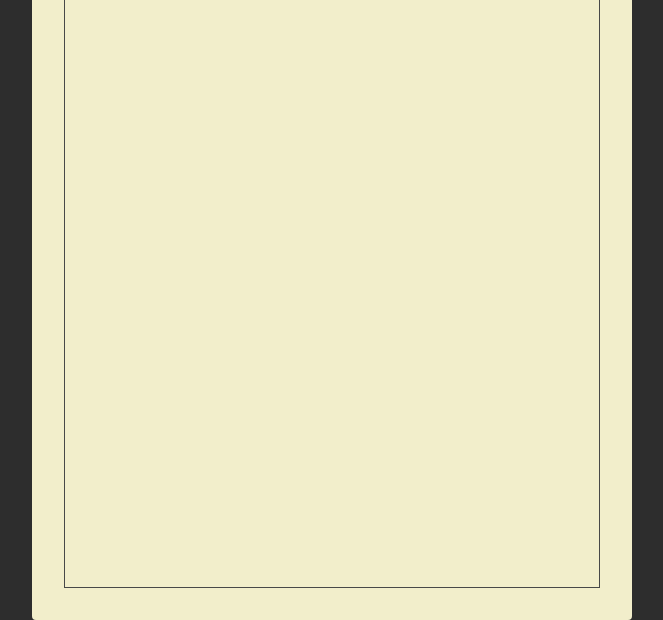
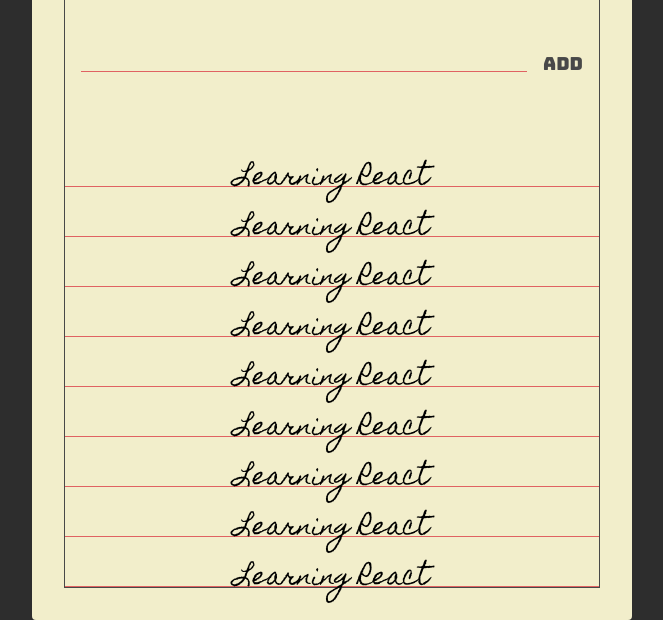
Before and after one commit to michaeldwihadi/react-course-starter, a website: page index.html in a window 1280 px wide. Shown: the part 180-800 px from the top of the page, without its empty margins (308-971 px from the left). Drawn offline with Linux system fonts and the light colour scheme.

Commit message:
Add Todos List Section

```diff
--- a/index.html
+++ b/index.html
@@ -15,7 +15,7 @@
     <div class="container">
       <div class="frame">
         <section class="header">
-          <button class="header-btn">Add</button>
+          <button class="header-btn main-black-color">Add</button>
           <h1 class="header-title">Todo Lists</h1>
           <button class="header-btn main-red-color">Clear</button>
         </section>
@@ -23,8 +23,38 @@
         <section class="add">
           <form action="" class="add-form">
             <input type="text" class="add-input" />
-            <button class="add-btn">Add</button>
+            <button class="add-btn main-black-color">Add</button>
           </form>
+        </section>
+
+        <section class="todos">
+          <div class="todo">
+            <span class="todo-text">Learning React</span>
+          </div>
+          <div class="todo">
+            <span class="todo-text">Learning React</span>
+          </div>
+          <div class="todo">
+            <span class="todo-text">Learning React</span>
+          </div>
+          <div class="todo">
+            <span class="todo-text">Learning React</span>
+          </div>
+          <div class="todo">
+            <span class="todo-text">Learning React</span>
+          </div>
+          <div class="todo">
+            <span class="todo-text">Learning React</span>
+          </div>
+          <div class="todo">
+            <span class="todo-text">Learning React</span>
+          </div>
+          <div class="todo">
+            <span class="todo-text">Learning React</span>
+          </div>
+          <div class="todo">
+            <span class="todo-text">Learning React</span>
+          </div>
         </section>
       </div>
     </div>
--- a/style.css
+++ b/style.css
@@ -4,10 +4,15 @@
 
 :root {
   --main-red-color: #e06262;
+  --main-black-color: #484848;
 }
 
 .main-red-color {
   color: var(--main-red-color);
+}
+
+.main-black-color {
+  color: var(--main-black-color);
 }
 
 html {
@@ -42,11 +47,12 @@
 }
 
 .frame {
-  border: 1px solid #484848;
+  border: 1px solid var(--main-black-color);
   height: 100%;
 
   display: flex;
   flex-direction: column;
+  justify-content: space-between;
 }
 
 .header {
@@ -57,8 +63,9 @@
 .header-title {
   flex: 1;
   text-align: center;
+  color: var(--main-black-color);
 
-  font-size: 3.6 rem;
+  font-size: 3.6rem;
   font-family: "Homemade Apple", sans-serif;
   text-transform: lowercase;
 }
@@ -73,6 +80,14 @@
   background: unset;
   border: unset;
   outline: unset;
+}
+
+.header-btn.main-red-color:active {
+  text-shadow: 1px 1px 2px var(--main-red-color);
+}
+
+.header-btn.main-black-color:active {
+  text-shadow: 1px 1px 2px var(--main-black-color);
 }
 
 .add {
@@ -111,3 +126,32 @@
   border: unset;
   outline: unset;
 }
+
+.add-btn.main-black-color:active {
+  text-shadow: 1px 1px 2px var(--main-black-color);
+}
+
+.todos {
+  display: flex;
+  flex-direction: column;
+}
+
+.todo {
+  position: relative;
+
+  flex: 1 0 auto;
+  text-align: center;
+
+  min-height: 34px;
+  margin: 16px 0 0;
+  font-family: "Homemade Apple", sans-serif;
+  font-size: 24px;
+
+  border-bottom: 1px solid var(--main-red-color);
+}
+
+.todo-text {
+  position: absolute;
+  left: 50%;
+  transform: translate(-50%);
+}
```
